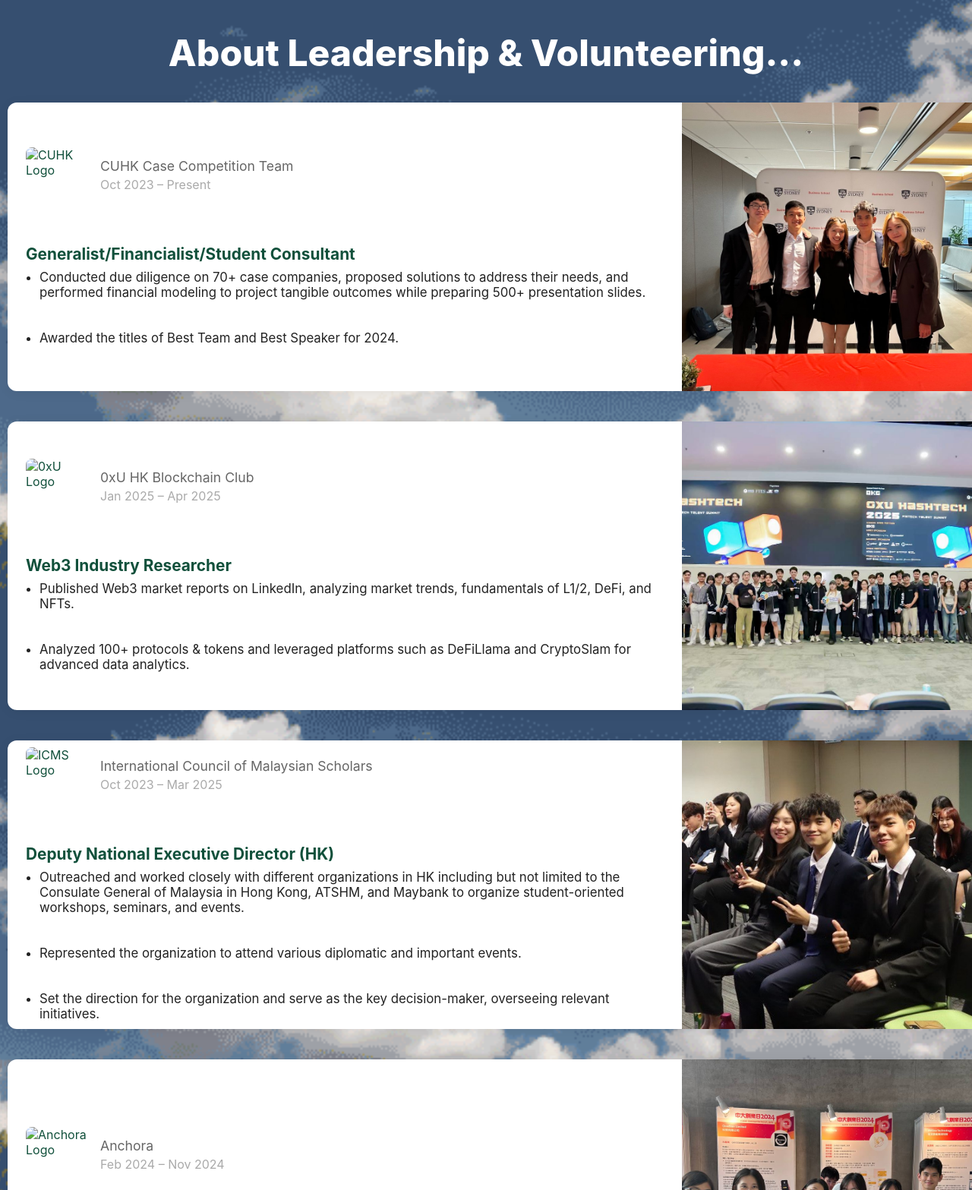
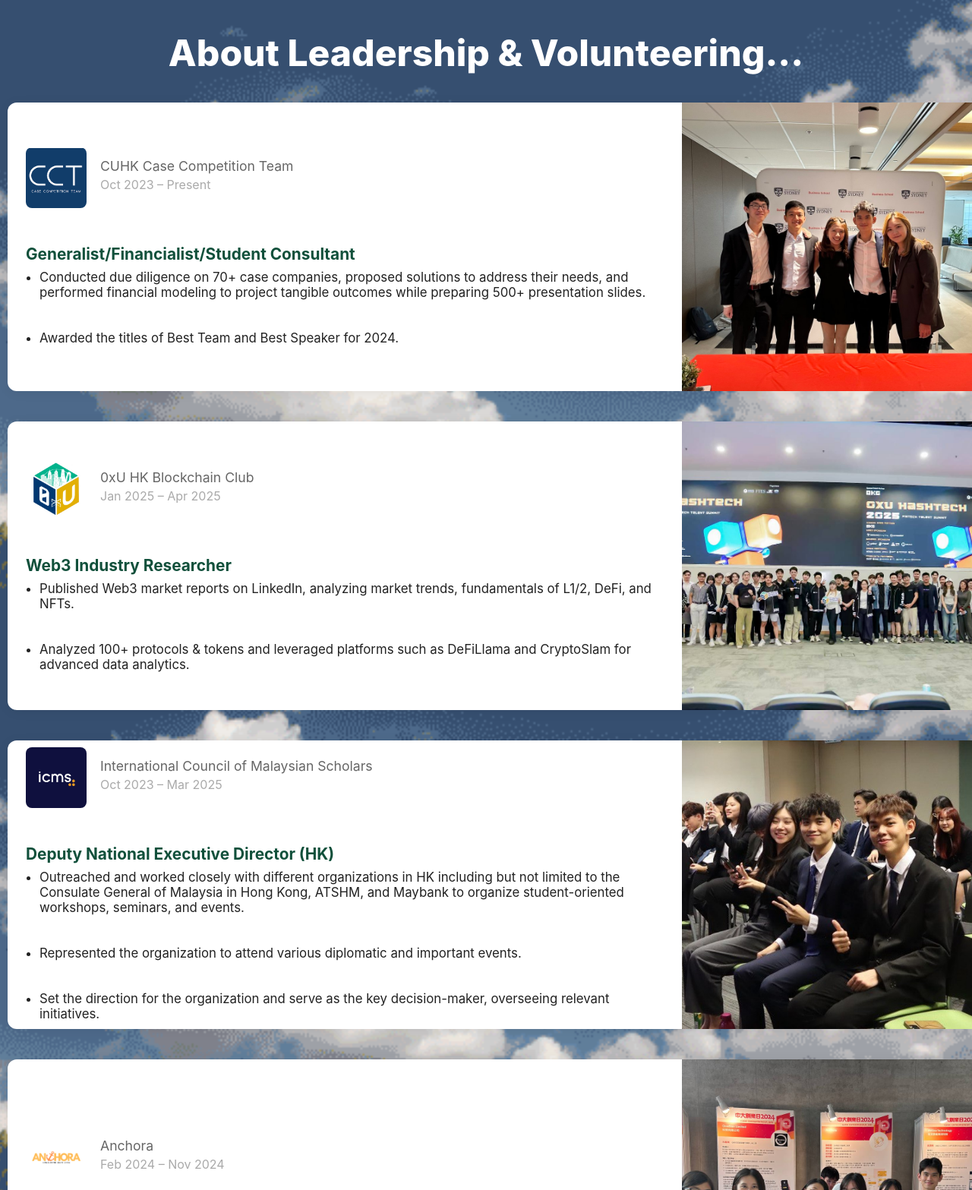
Before and after one commit to TINZY0612/my-website, a plain HTML site: page index.html in a window 1280 px wide. Shown: the part 5417-6984 px from the top of the page at 76% size. Drawn offline with Linux system fonts and the light colour scheme.

Commit message:
Add files via upload

```diff
--- a/index.html
+++ b/index.html
@@ -250,7 +250,7 @@
         <div class="work-card">
           <div class="work-info-area">
             <div class="work-info-header">
-              <img src="assets/logos/CCT.png" alt="CUHK Logo" class="work-img" />
+              <img src="CCT.png" alt="CUHK Logo" class="work-img" />
               <div>
                 <div class="work-location">CUHK Case Competition Team</div>
                 <div class="work-date">Oct 2023 – Present</div>
@@ -280,7 +280,7 @@
         <div class="work-card">
           <div class="work-info-area">
             <div class="work-info-header">
-              <img src="assets/logos/0xU.jpg" alt="0xU Logo" class="work-img" />
+              <img src="0xU.jpg" alt="0xU Logo" class="work-img" />
               <div>
                 <div class="work-location">0xU HK Blockchain Club</div>
                 <div class="work-date">Jan 2025 – Apr 2025</div>
@@ -302,7 +302,7 @@
         <div class="work-card">
           <div class="work-info-area">
             <div class="work-info-header">
-              <img src="assets/logos/icms.png" alt="ICMS Logo" class="work-img" />
+              <img src="icms.png" alt="ICMS Logo" class="work-img" />
               <div>
                 <div class="work-location">International Council of Malaysian Scholars</div>
                 <div class="work-date">Oct 2023 – Mar 2025</div>
@@ -333,7 +333,7 @@
         <div class="work-card">
           <div class="work-info-area">
             <div class="work-info-header">
-              <img src="assets/logos/anchora.png" alt="Anchora Logo" class="work-img" />
+              <img src="anchora.png" alt="Anchora Logo" class="work-img" />
               <div>
                 <div class="work-location">Anchora</div>
                 <div class="work-date">Feb 2024 – Nov 2024</div>
@@ -355,7 +355,7 @@
         <div class="work-card">
           <div class="work-info-area">
             <div class="work-info-header">
-              <img src="assets/logos/unitednations.jpg" alt="Humanitarian Affairs Logo" class="work-img" />
+              <img src="unitednations.jpg" alt="Humanitarian Affairs Logo" class="work-img" />
               <div>
                 <div class="work-location">Humanitarian Affairs</div>
                 <div class="work-date">Aug 2024</div>
```
